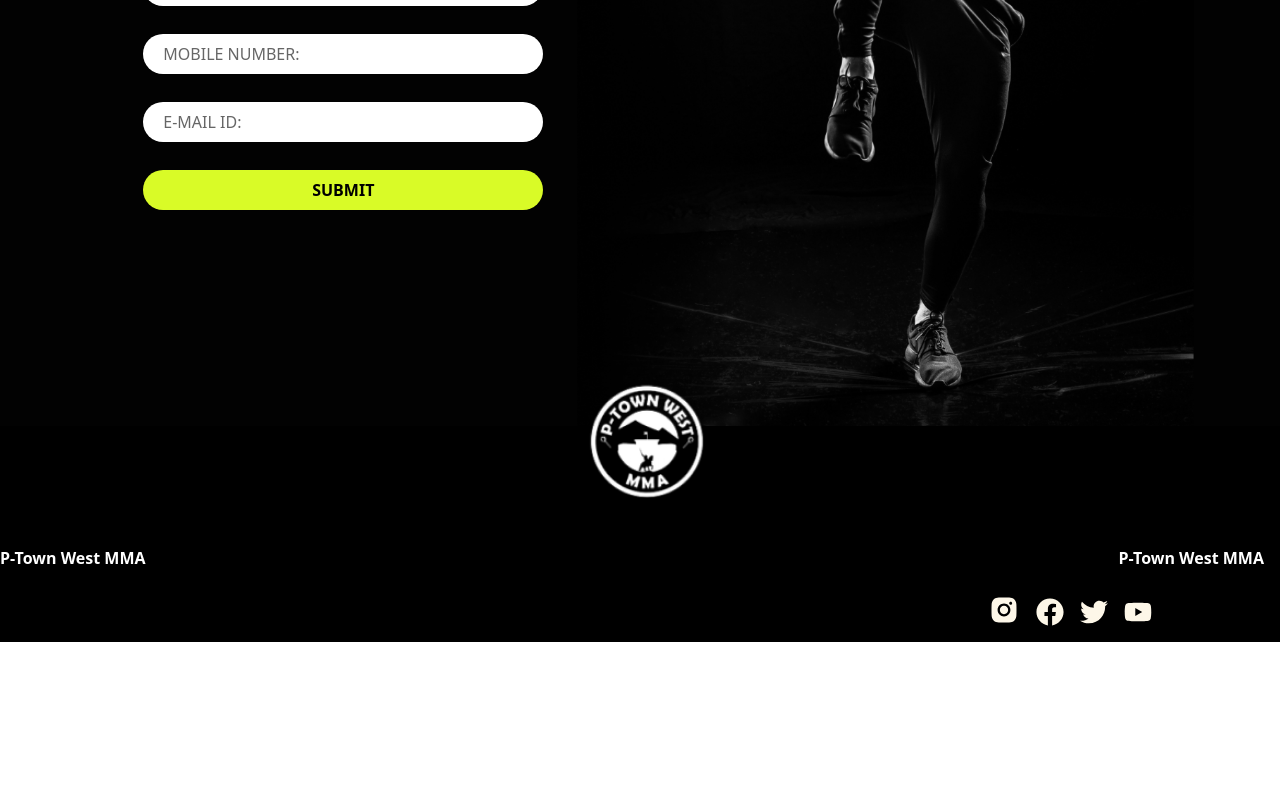
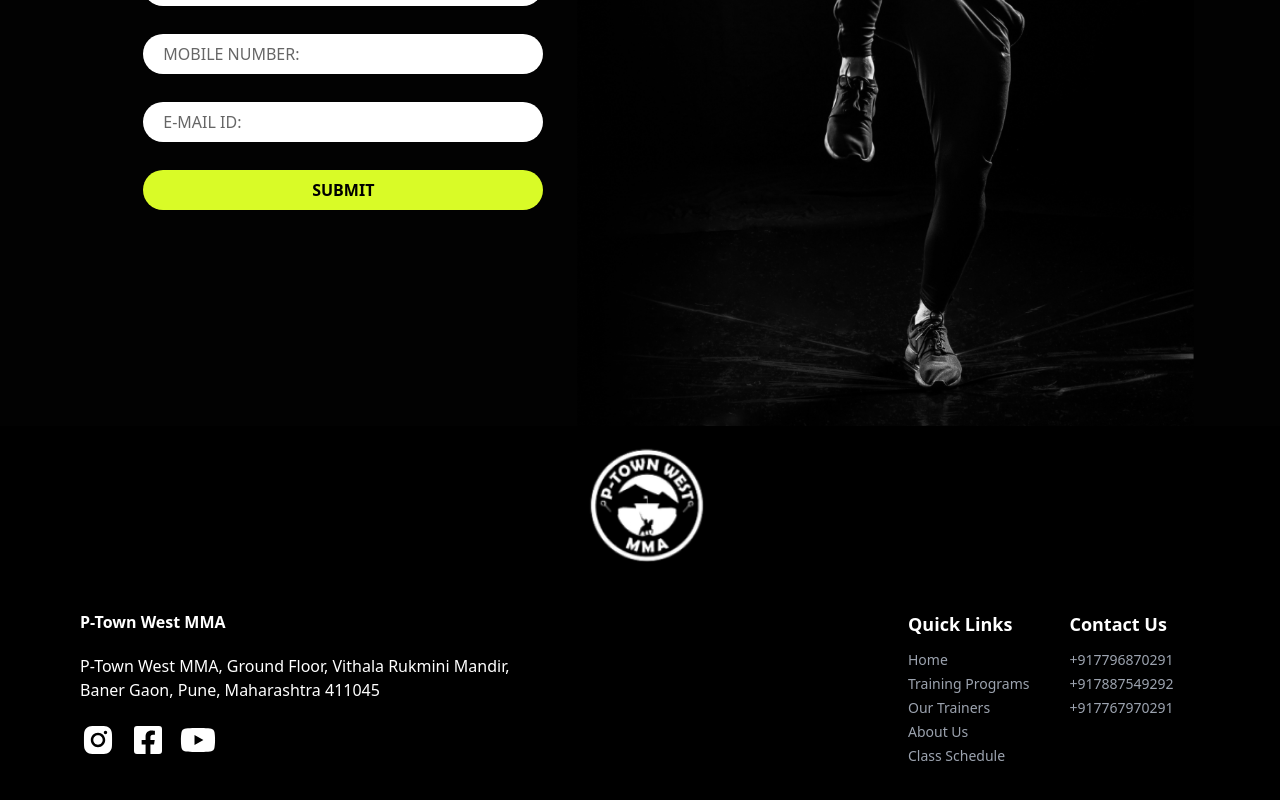
Before and after one commit to kunal-2308/P-Town-West-MMA, a React (Vite) app in the folder frontend/: page /kids in a window 1280 px wide. Shown: the part 2373-3173 px from the top of the page. Before the commit the page ends 3015 px from the top, so only its background shows below. Built offline with nearby package versions, Linux system fonts and the light colour scheme.

Commit message:
footer update

```diff
--- a/frontend/src/components/shared/Footer.jsx
+++ b/frontend/src/components/shared/Footer.jsx
@@ -1,5 +1,5 @@
 import { AiFillInstagram } from "react-icons/ai";
-import { FaFacebook } from "react-icons/fa";
+import { FaFacebookSquare } from "react-icons/fa";
 import { FaYoutube } from "react-icons/fa";
 import { FaTwitter } from "react-icons/fa";
 
@@ -8,7 +8,7 @@ function Footer() {
     <>
       <div className="main-footer-container w-full h-auto lg:pl-0 sm:pl-12 sm:p-4 bg-black flex flex-col items-start justify-start -mt-2 pt-10 gap-x-20 z-[999999]">
         <div className="div-img-main-container w-full flex flex-col justify-center items-center md:gap-y-0 gap-y-4">
-          <div className="div-sec-a flex justify-center items-center flex-col gap-y-2 md:-mt-16">
+          <div className="div-sec-a flex justify-center items-center flex-col gap-y-2">
             <img
               src="/images/logo/mainLogo.png"
               alt="footer image"
@@ -19,30 +19,72 @@ function Footer() {
             P-Town West MMA
           </span>
         </div>
-        <div className=" hidden md:flex justify-between items-start div-section-b-container w-full h-auto  mt-12">
-            <div className="div-1-container flex flex-row justify-start items-start">
-              <div className="div-a">
-                <span className="font-semibold text-white">P-Town West MMA</span>
+
+        {/* For Desktop */}
+        <div className=" hidden md:flex justify-between items-start div-section-b-container w-full h-auto  mt-12 text-white pl-20 pr-20 pb-10">
+          <div className="div-1-container flex flex-col justify-start items-start gap-y-5">
+            <div className="div-a">
+              <span className="font-semibold ">P-Town West MMA</span>
+            </div>
+            <div className="div-b w-[60%]">
+              <a
+                href="https://maps.app.goo.gl/qaAATNaYECv89qj37"
+                target="_blank"
+                rel="noopener noreferrer"
+                className="hover:underline"
+              >
+                P-Town West MMA, Ground Floor, Vithala Rukmini Mandir, Baner Gaon, Pune, Maharashtra 411045
+              </a>
+            </div>
+            <div className="div-c text-white flex flex-row w-[60%] justify-start items-center invert gap-x-4">
+              <AiFillInstagram className="invert hover:cursor-pointer size-9"></AiFillInstagram>
+              <FaFacebookSquare className="invert hover:cursor-pointer size-8"></FaFacebookSquare>
+              <FaYoutube className="invert hover:cursor-pointer size-9"></FaYoutube>
+            </div>
+          </div>
+          <div className="div-2-container w-[25%] flex flex-row justify-stat items-start gap-x-10">
+            <div className="div-a flex flex-col gap-y-3">
+              <div className="div-title">
+                <span className="font-semibold text-white text-lg">Quick Links</span>
+              </div>
+              <div className="div flex flex-col text-sm gap-y-1 text-gray-400">
+                <span>Home</span>
+                <span>Training Programs</span>
+                <span>Our Trainers</span>
+                <span>About Us</span>
+                <span>Class Schedule</span>
               </div>
             </div>
-            <div className="div-2-container">
-            <div className="div-a">
-                <span className="font-semibold text-white">P-Town West MMA</span>
+            <div className="div-a flex flex-col gap-y-3">
+              <div className="div-title">
+                <span className="font-semibold text-white text-lg">Contact Us</span>
+              </div>
+              <div className="div flex flex-col text-sm gap-y-1 text-gray-400">
+                <span>+917796870291</span>
+                <span>+917887549292</span>
+                <span>+917767970291</span>
               </div>
             </div>
+          </div>
         </div>
-        <div className="flex md:hidden div-mobile-footer-address justify-center items-center p-5 md:pl-7 md:pr-7 mt-7">
-          <span className="text-white text-center">
-            P-Town West MMA, Ground Floor, Vithala Rukmini Mandir, Baner Gaon, Pune, Maharashtra 411045
-          </span>
+
+        {/* For Mobile */}
+        <div className="flex md:hidden div-mobile-footer-address justify-center items-center pl-20 pr-20 md:pl-7 md:pr-7 mt-7">
+          <a
+            href="https://maps.app.goo.gl/qaAATNaYECv89qj37"
+            target="_blank"
+            rel="noopener noreferrer"
+            className="text-white text-center hover:underline"
+          >
+            P-Town West MMA, Ground Floor, Vithala Rukmini Mandir, Baner Gaon, Pune, Maharashtra 411045
+          </a>
         </div>
-        <div className="div-3-1 w-full mt-6 flex flex-row justify-center items-center md:justify-end md:items-end h-auto gap-x-4 md:pr-28">
+        <div className="div-3-1 flex md:hidden w-full mt-6 flex-row justify-center items-center md:justify-end md:items-end h-auto gap-x-4 md:pr-28">
           <AiFillInstagram className="invert hover:cursor-pointer size-8"></AiFillInstagram>
-          <FaFacebook className="invert hover:cursor-pointer size-7"></FaFacebook>
-          <FaTwitter className="invert hover:cursor-pointer size-7"></FaTwitter>
+          <FaFacebookSquare className="invert hover:cursor-pointer size-7"></FaFacebookSquare>
           <FaYoutube className="invert hover:cursor-pointer size-7"></FaYoutube>
         </div>
-        <div className="contactUs-footer-mobile block md:hidden text-white w-full mt-10 flex-col  justify-center items-center text-center gap-y-3">
+        <div className="contactUs-footer-mobile block md:hidden text-white w-full mt-10 flex-col justify-center items-center text-center gap-y-3">
           <div className="div">
             <span className="text-2xl font-semibold">Contact Us</span>
           </div>
@@ -52,7 +94,7 @@ function Footer() {
             <span>+917767970291</span>
           </div>
         </div>
-        <div className="contactUs-footer-mobile block md:hidden text-white w-full mt-10 flex-col  justify-center items-center text-center gap-y-3">
+        <div className="contactUs-footer-mobile block md:hidden text-white w-full mt-10 flex-col justify-center items-center text-center gap-y-3">
           <div className="div">
             <span className="text-2xl font-semibold">Quick Links</span>
           </div>
@@ -60,7 +102,7 @@ function Footer() {
             <span>Home</span>
             <span>Training Programs</span>
             <span>Our Trainers</span>
-            <span>About us</span>
+            <span>About Us</span>
             <span>Class Schedule</span>
           </div>
         </div>
--- a/frontend/src/components/shared/Navbar.jsx
+++ b/frontend/src/components/shared/Navbar.jsx
@@ -1,13 +1,12 @@
-import { useState, useEffect } from "react";
-import { Link, useNavigate } from "react-router-dom";
+import { useState } from "react";
+import { Link } from "react-router-dom";
 import { Button } from "../ui/button";
 import { ChevronDown, Menu } from "lucide-react";
-// import { getCookie, onAuthStateChangedListener } from "../../auth";
 
 function Navbar() {
   let [navStatus, setNavStatus] = useState(false);
   let [dropdownClick, setDropDownClick] = useState(false);
-  const [isLoggedIn, setIsLoggedIn] = useState(false);
+  let [mobileDropdownClick, setMobileDropdownClick] = useState(false); // For mobile view
 
   const menuBarClick = (e) => {
     e.preventDefault();
@@ -19,22 +18,11 @@ function Navbar() {
     setDropDownClick(!dropdownClick);
   };
 
-  // useEffect(() => {
-  //   const checkAuthState = () => {
-  //     const userToken = getCookie("userToken");
-  //     setIsLoggedIn(!!userToken);
-  //   };
+  const mobileDropdownClicked = (e) => {
+    e.preventDefault();
+    setMobileDropdownClick(!mobileDropdownClick);
+  };
 
-  //   checkAuthState();
-
-  //   onAuthStateChangedListener((user) => {
-  //     if (user) {
-  //       setIsLoggedIn(true);
-  //     } else {
-  //       setIsLoggedIn(false);
-  //     }
-  //   });
-  // }, []);
   return (
     <>
       <nav className="fixed top-0 z-[1000] bg-white w-screen shadow-lg">
@@ -49,10 +37,8 @@ function Navbar() {
             </div>
           </div>
 
-
           <div className="hidden md:block ml-6 lg:ml-10">
             <ul className="flex space-x-4 lg:space-x-8 items-center">
-
               <li className="hover:cursor-pointer font-semibold text-sm lg:text-base">
                 <Link to="/">Home</Link>
               </li>
@@ -135,9 +121,37 @@ function Navbar() {
             <li className="hover:cursor-pointer font-semibold text-sm">
               <Link to="/">Home</Link>
             </li>
-            <li className="hover:cursor-pointer font-semibold text-sm">
-              <Link to="/training/programs">Training Programs</Link>
+            <li
+              className="hover:cursor-pointer font-semibold text-sm flex items-center"
+              onClick={mobileDropdownClicked}
+            >
+              Training Programs
+              <ChevronDown
+                className={`ml-1 transform transition-transform ${
+                  mobileDropdownClick ? "rotate-180" : "rotate-0"
+                }`}
+              />
             </li>
+            {/* Mobile dropdown items */}
+            {mobileDropdownClick && (
+              <ul className="flex flex-col text-center space-y-2">
+                <li className="text-sm font-medium">
+                  <Link to="/jitsu">Brazilian Jitsu</Link>
+                </li>
+                <li className="text-sm font-medium">
+                  <Link to="/kickboxing">KickBoxing</Link>
+                </li>
+                <li className="text-sm font-medium">
+                  <Link to="/strength">Strength Program</Link>
+                </li>
+                <li className="text-sm font-medium">
+                  <Link to="/kids">Kids</Link>
+                </li>
+                <li className="text-sm font-medium">
+                  <Link to="/nutrition">Nutrition</Link>
+                </li>
+              </ul>
+            )}
             <li className="hover:cursor-pointer font-semibold text-sm">
               <Link to="/trainer">Our Trainers</Link>
             </li>
```
Also changed, not shown: frontend/src/components/pages/Home/Reviews.jsx (+47 -36 lines), 1 other file (tests, documents, lock files or other folders).
